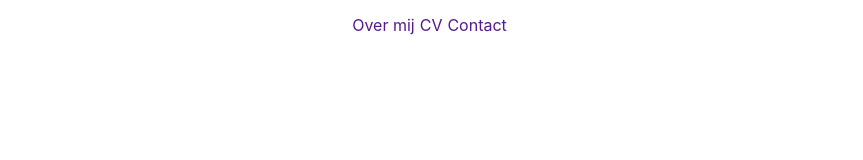
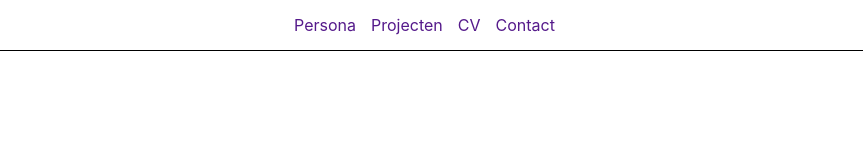
Before and after one commit to DoritosXL/portfolio, a React (Create React App) app: page / in a window 1280 px wide. Shown: the top 160 px of the page, without its empty margins (208-1071 px from the left). Built offline with nearby package versions, Linux system fonts and the light colour scheme.

Commit message:
aanpassingen aan header

```diff
--- a/src/components/header/header.css
+++ b/src/components/header/header.css
@@ -1,6 +1,5 @@
 .Header{
   color: black;
-
 }
 
 .header-container{
@@ -9,18 +8,28 @@
   flex-flow: row wrap;
   justify-content: center;
   align-items: center;
+  border-bottom: 1px solid black;
 }
 
-#Over-mij{
-  margin-right:5px;
+.header-container :hover{
+  /* background-color: black; */
+  color: green;
 }
 
-#CV{
-  margin-right:5px;
+#persona{
+  margin-right:15px;
 }
 
-#Contact{
-  margin-right:5px;
+#projecten{
+  margin-right:15px;
+}
+
+#cv{
+  margin-right:15px;
+}
+
+#contact{
+  margin-right:15px;
 }
 
 #a{
--- a/src/components/header/index.js
+++ b/src/components/header/index.js
@@ -6,13 +6,16 @@ function Header() {
     <div className="Header">
       <div className="header-container">
 
-        <div id="Over-mij">
-          <a id="a" href="">Over mij</a>
+        <div id="persona">
+          <a id="a" href="">Persona</a>
         </div>
-        <div id="CV">
+        <div id="projecten">
+          <a id="a" href="">Projecten</a>
+        </div>
+        <div id="cv">
           <a id="a" href="">CV</a>
         </div>
-        <div id="Contact">
+        <div id="contact">
           <a id="a" href="">Contact</a>
         </div>
 
```
